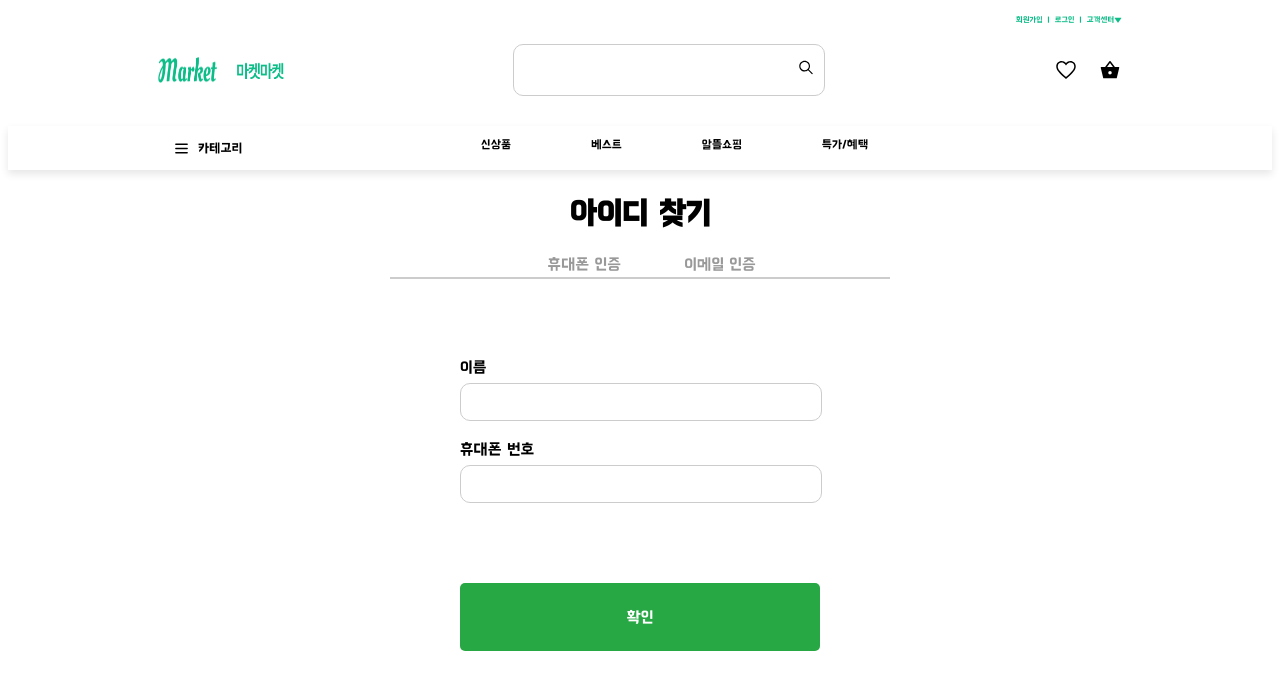
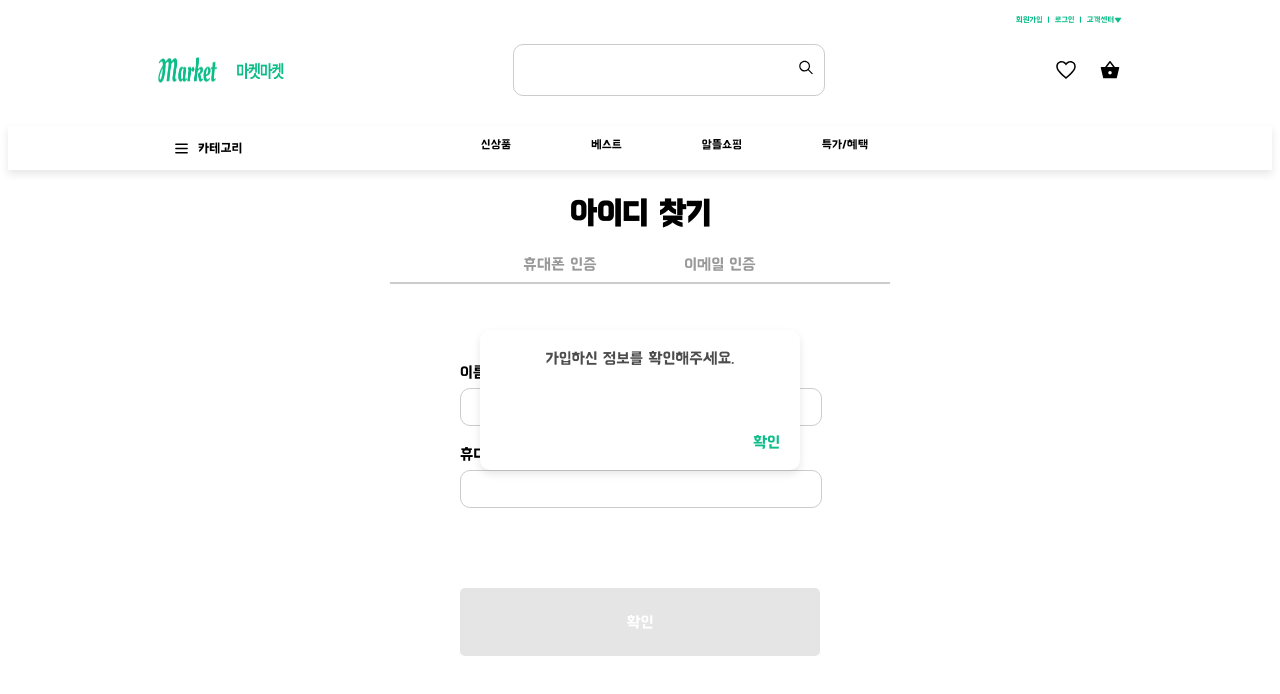
Before and after one commit to ecomerce-market/front, a Next.js app: page /findId in a window 1280 px wide. Shown: the top 694 px of the page. Built offline with nearby package versions, Linux system fonts and the light colour scheme.

Commit message:
[Design] 아이디 찾기 페이지  에러문구, 버튼 활성여부, 팝업창

```diff
--- a/src/app/findId/findId.module.scss
+++ b/src/app/findId/findId.module.scss
@@ -14,24 +14,28 @@
     display: flex;
     justify-content: center;
     gap: 40px;
-    padding-bottom: 5px;
+
     border-bottom: 2px solid var(--black-200);
     .phone {
       text-align: center;
       width: 120px;
       color: var(--black-400);
+      padding-bottom: 10px;
+
       &:hover {
         color: var(--main-color);
-      }
-      &:focus {
-        color: var(--main-color);
-      }
-      &:active {
-        color: var(--main-color);
+        border-bottom: 2px solid var(--main-color);
+        cursor: pointer;
       }
     }
     .email {
+      text-align: center;
+      width: 120px;
       color: var(--black-400);
+      &:hover {
+        border-bottom: 1px solid var(--main-color);
+        cursor: pointer;
+      }
     }
   }
 
@@ -47,11 +51,24 @@
       gap: 8px;
     }
   }
+}
 
-  .OneBtn {
-    &:disabled {
-      color: var(--black-200);
-      background: var(--white);
-    }
-  }
+.disabled {
+  color: var(--white);
+  background: var(--black-100);
+  border: 1px solid black;
 }
+.error {
+  padding: 0;
+  margin: 0;
+  font-size: 10px;
+  color: var(--red-color);
+}
+
+.popupWrapper {
+  position: fixed;
+  top: 50%;
+  left: 50%;
+  transform: translate(-50%, -50%); /* X, Y축 모두 -50% 이동 */
+  text-align: center;
+}
--- a/src/app/findId/findId.tsx
+++ b/src/app/findId/findId.tsx
@@ -5,6 +5,8 @@ import styles from "./findId.module.scss";
 import cn from "classnames/bind";
 import TextInput from "@/components/input/textInput";
 import OneBtn from "@/components/btn/oneBtn";
+import Popup from "@/components/popup/popup";
+
 const cx = cn.bind(styles);
 
 type FindIdType = {
@@ -17,22 +19,58 @@ const FindId = () => {
     name: "",
     phone: "",
   });
+  const [errors, setErrors] = useState<Record<string, string>>({});
 
-  //인풋값
-  const handleChange = (e: React.ChangeEvent<HTMLInputElement>) => {
-    setFormState({
-      ...formState,
-      [e.target.name]: e.target.value,
-    });
+  // 이름 유효성 검사
+  const validateName = (name: string) => {
+    const nameRegex = /^[A-Za-z가-힣]+$/;
+    if (!nameRegex.test(name)) {
+      setErrors((prev) => ({
+        ...prev,
+        name: "이름은 한글 또는 영문만 입력 가능합니다.",
+      }));
+      return false;
+    }
+
+    setErrors((prev) => ({ ...prev, name: "" }));
+    return true;
   };
 
-  //새로고침 방지
+  // 휴대폰 번호 유효성 검사
+  const formatPhoneNumber = (phone: string) => {
+    const onlyNumbers = phone.replace(/\D/g, "");
+    if (!/^\d{10,11}$/.test(onlyNumbers)) {
+      setErrors((prev) => ({
+        ...prev,
+        phone: "올바른 휴대폰 번호를 입력해주세요.",
+      }));
+      return phone;
+    }
+    setErrors((prev) => ({ ...prev, phone: "" }));
+    return onlyNumbers.replace(/^(\d{3})(\d{3,4})(\d{4})$/, "$1-$2-$3");
+  };
+
+  // 인풋값
+  const handleChange = (e: React.ChangeEvent<HTMLInputElement>) => {
+    const { name, value } = e.target;
+    setFormState((prev) => ({ ...prev, [name]: value }));
+
+    if (name === "name") validateName(value);
+    if (name === "phone")
+      setFormState((prev) => ({ ...prev, phone: formatPhoneNumber(value) }));
+  };
+
+  // 폼 제출 핸들러
   const handleSubmit = (e: React.FormEvent<HTMLFormElement>) => {
     e.preventDefault();
-    console.log(formState);
+
+    if (validateName(formState.name) && !errors.phone) {
+      console.log("전송할 데이터:", formState);
+    }
   };
 
   return (
+    <>
       <form className={cx("formWrapper")} onSubmit={handleSubmit}>
         <h2>아이디 찾기</h2>
         <div className={cx("tabBar")}>
@@ -48,6 +86,7 @@ const FindId = () => {
               value={formState.name}
               onChange={handleChange}
             />
+            {errors.name && <p className={cx("error")}>{errors.name}</p>}
           </label>
 
           <label htmlFor="phone">
@@ -58,22 +97,31 @@ const FindId = () => {
               value={formState.phone}
               onChange={handleChange}
             />
+            {errors.phone && <p className={cx("error")}>{errors.phone}</p>}
           </label>
         </div>
-      <div
-        className={cx("btnWrapper", {
-          disabled: !formState.name || !formState.phone,
+        <div className={cx("btnWrapper")}>
+          <OneBtn
+            className={cx({
+              disabled: !formState.name || formState.phone.length < 10,
             })}
-      >
-        <OneBtn
-          title={"확인"}
-          width={"360"}
-          disabled={!formState.name || !formState.phone}
+            title="확인"
+            width="360"
+            disabled={!formState.name && formState.phone.length < 10}
             type="submit"
           />
-        {/* 밥먹고 disable 주고 tabbar 다듬기 */}
         </div>
       </form>
+
+      {/* 서버에서 에러뜨면 나올 팝업 */}
+      <div className={cx("popupWrapper")}>
+        <Popup
+          title={"가입하신 정보를 확인해주세요."}
+          rightBtn={"확인"}
+          rightBtnHref={"/findId"}
+        />
+      </div>
+    </>
   );
 };
 
--- a/src/components/btn/oneBtn.tsx
+++ b/src/components/btn/oneBtn.tsx
@@ -1,3 +1,4 @@
+import classNames from "classnames";
 import { ReactNode } from "react";
 
 interface OneBtnProps {
@@ -15,6 +16,7 @@ interface OneBtnProps {
   icon?: string;
   type?: "submit" | "reset" | "button";
   disabled?: boolean;
+  className?: string;
 }
 
 const OneBtn: React.FC<OneBtnProps> = ({
@@ -32,11 +34,13 @@ const OneBtn: React.FC<OneBtnProps> = ({
   icon,
   type,
   disabled,
+  className,
 }) => {
   return (
     <div>
       {icon}{" "}
       <button
+        className={className}
         disabled={disabled}
         type={type}
         onClick={onClick} // 추가
```
Also changed, not shown: src/components/popup/popup.tsx (indentation only). Lines whose indentation alone changed are shown as unchanged.
